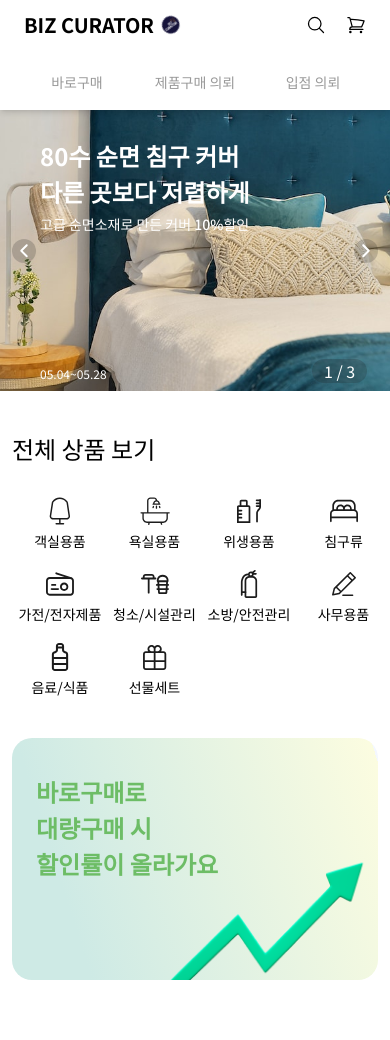
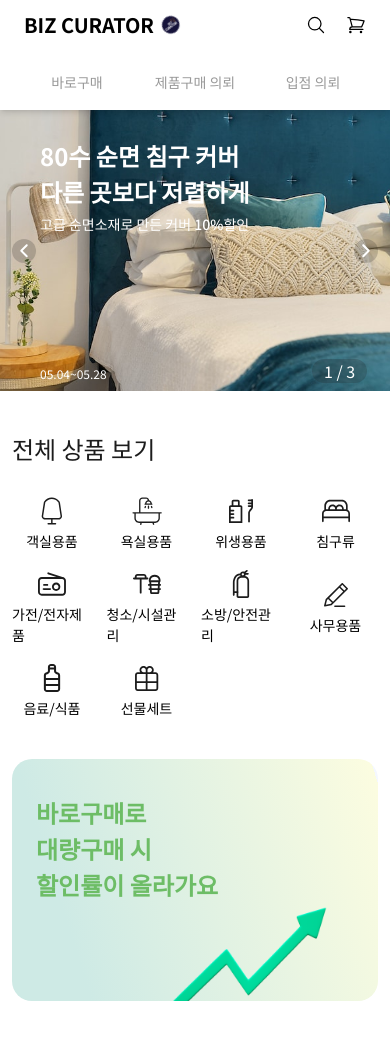
Before and after one commit to Muhan-Company/bizcurator-ecommerce, a Next.js app: page / in a window 390 px wide. Built offline with nearby package versions, Linux system fonts and the light colour scheme.

Commit message:
chore: 스타일 수정 - Issue #31

```diff
--- a/components/body/ProductCategory.tsx
+++ b/components/body/ProductCategory.tsx
@@ -8,7 +8,7 @@ interface CategoryType {
 
 export default function ProductCategory({ href, icon, name }: CategoryType) {
   return (
-    <Link href={href} className="flex flex-col items-center w-24">
+    <Link href={href} className="flex flex-col items-center w-20 sm:w-24">
       <div className="w-10 h-10 flex items-center justify-center">{icon}</div>
       <h3 className="font-normal text-button-xs">{name}</h3>
     </Link>
--- a/components/body/ProductCategoryList.tsx
+++ b/components/body/ProductCategoryList.tsx
@@ -15,8 +15,8 @@ import ProductCategory from './ProductCategory';
 export default function ProductCategoryList() {
   return (
     <div className="px-3 mt-10 space-y-6 block lg:hidden">
-      <h1 className="font-normal text-head-xs">전체 상품 보기</h1>
-      <div className="grid grid-cols-4 md:grid-cols-5 gap-3">
+      <h1 className="font-normal text-head-xs text-main">전체 상품 보기</h1>
+      <div className="grid grid-cols-4 md:grid-cols-5 gap-3 center">
         <ProductCategory href="#" icon={LampIcon({ width: '28', height: '28' })} name="객실용품" />
         <ProductCategory href="#" icon={ShowerIcon({ width: '30', height: '30' })} name="욕실용품" />
         <ProductCategory href="#" icon={ToothBrushIcon({ width: '24', height: '24' })} name="위생용품" />
--- a/components/body/PromoBanner.tsx
+++ b/components/body/PromoBanner.tsx
@@ -7,15 +7,20 @@ import Image from 'next/image';
 
 export default function PromoBanner() {
   return (
-    <div className="my-10 px-3">
+    <div
+      className="
+    prioritymy-10 px-3 my-10 block sm:hidden"
+    >
       <Swiper loop spaceBetween={10} className="h-[242px]">
-        <SwiperSlide className="swiper-slide-1 rounded-[20px] relative overflow-hidden">
+        <SwiperSlide className="swiper-slide-1 rounded-[20px] w-full h-full relative overflow-hidden">
           <Image
             src={'/img/bannerImg1.png?v=1'}
             alt="Promo Banner 1"
-            width={230}
-            height={230}
-            className="absolute object-cover bottom-0 right-0"
+            width={100}
+            height={100}
+            priority
+            className="absolute object-cover bottom-0 right-10"
+            style={{ width: '50%', height: 'auto' }}
           />
           <h1 className="font-bold text-head-xs text-[#6DBD66] absolute top-9 left-6">
             바로구매로 <br /> 대량구매 시 <br /> 할인률이 올라가요
@@ -25,9 +30,11 @@ export default function PromoBanner() {
           <Image
             src={'/img/bannerImg2.png'}
             alt="Promo Banner 2"
-            width={230}
-            height={230}
-            className="absolute object-cover -top-5 right-0"
+            width={100}
+            height={100}
+            priority
+            className="absolute object-cover right-0"
+            style={{ width: '50%', height: 'auto' }}
           />
           <h3 className="font-medium text-[26px] text-gray_03 absolute left-6 top-28">선물세트 할인 대전</h3>
           <h1 className="font-bold text-[64px] text-gray_03 absolute left-6 bottom-1.5">20%</h1>
@@ -38,7 +45,9 @@ export default function PromoBanner() {
             alt="Promo Banner 3"
             width={180}
             height={180}
+            priority
             className="absolute object-cover right-0"
+            style={{ width: '50%', height: 'auto' }}
           />
           <h1 className="font-bold text-head-xs text-gray_01 absolute left-6 top-[118px]">
             대량구매! <br /> 의뢰를 통해 <br /> 더욱 저렴하게 구매할 수 있어요
```
